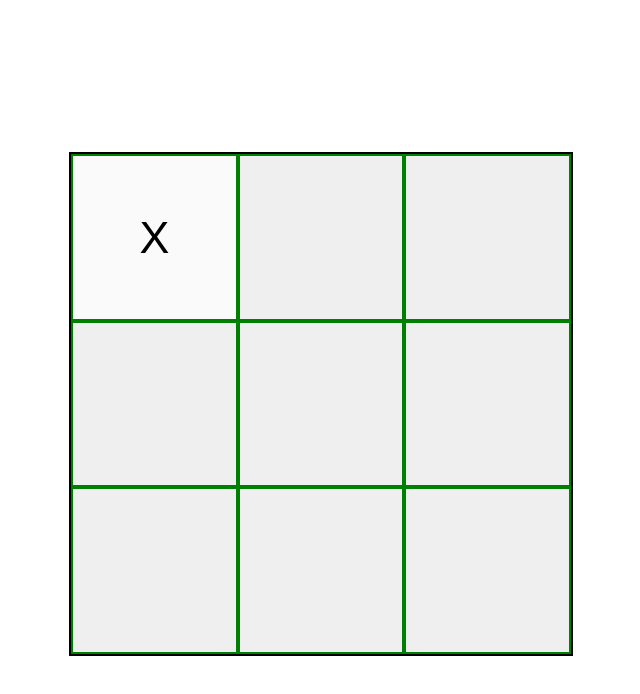
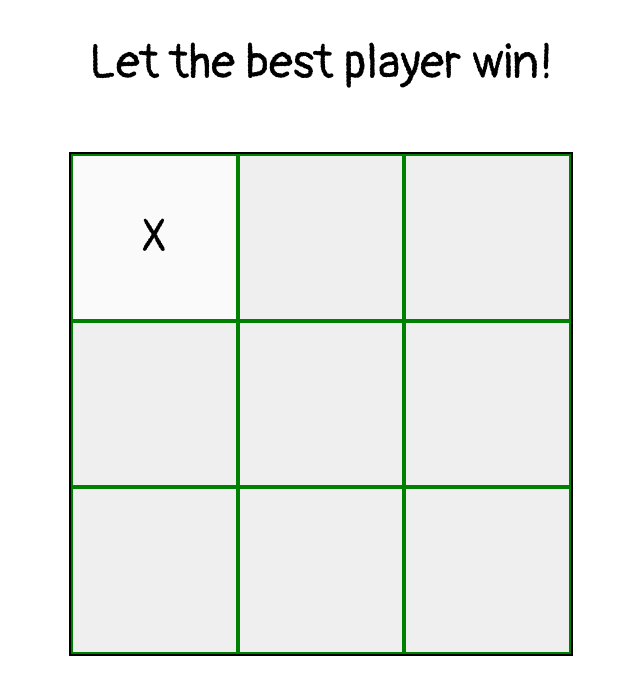
Before and after one commit to kamron-dev/tic-tac-toe, a plain HTML site: page index.html in a window 1280 px wide. Both pictures are taken after a click on the button 473 px from the left and 237 px from the top of the page. Shown: the whole page, without its empty margins (319-959 px from the left). Drawn offline with Linux system fonts and the light colour scheme.

Commit message:
tweaked some css

```diff
--- a/index.html
+++ b/index.html
@@ -7,6 +7,7 @@
     <link rel="stylesheet" href="style.css">
 </head>
 <body>
+    <p id="display">Let the best player win!</p>
     <div id="gameBoardDiv">
 
     </div>
--- a/index.js
+++ b/index.js
@@ -19,6 +19,7 @@ const player2 = createPlayer("Jimmy Neutron", "O");
 const renderGame = (() => {
     // Initializing the gameBoardDiv
     const gameBoardDiv = document.querySelector("#gameBoardDiv");
+    const display = document.querySelector("#display");
     let currentPlayer = player1;
 
     // functions to use inside of the game "switchPLayer" and "checkWin"
@@ -46,7 +47,8 @@ const renderGame = (() => {
     const endGame = (currentPlayer) => {
         const allButtons = document.querySelectorAll(".cell");
         allButtons.forEach(button => button.setAttribute("disabled", ""));
-        return console.log(`${currentPlayer.name} won the game!`);
+
+        display.innerHTML = `${currentPlayer.name} won the game!`;
     }
 
     // Creating a function to render the board contents to the gameBoardDiv
--- a/style.css
+++ b/style.css
@@ -17,12 +17,19 @@ body {
     display: grid;
     grid-template-columns: repeat(3, 1fr);
     grid-template-rows: repeat(3, 1fr);
-    font-family: Pangolin, sans-serif;
+
+
 }
-
+#display {
+    position: absolute;
+    top: -15px;
+    font-size: 3rem;
+}
 .cell {
     border: 2px solid green;
     font-size: 2.8rem;
+    font-family: Pangolin, sans-serif;
+
 }
 
 button:disabled {
```
